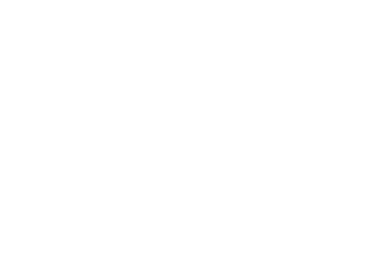
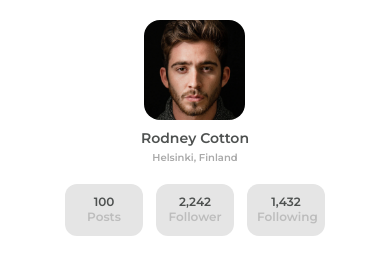
Before and after one commit to lucasmelosilva/my-gallery, a plain HTML site: page index.html in a window 390 px wide. Drawn offline with Linux system fonts and the light colour scheme.

Commit message:
add a sessao profile && estilizacao mobile da sessao profile

```diff
--- /dev/null
+++ b/assets/css/style.css
@@ -0,0 +1,63 @@
+.container {
+  color: #4e5150;
+  font-family: "Montserrat", sans-serif;
+  font-weight: 600;
+  width: 100%;
+  padding: 20px 10px;
+}
+
+.profile {
+  align-items: center;
+  display: flex;
+  flex-direction: column;
+  justify-content: space-between;
+}
+
+.profile-user {
+  display: flex;
+  justify-content: center;
+  align-items: center;
+  flex-direction: column;
+  margin-bottom: 20px;
+}
+
+.profile-user__image {
+  width: 101px;
+  height: 100px;
+  border-radius: 16px;
+  margin-bottom: 10px;
+}
+
+.profile-user__name {
+  font-size: 14px;
+  line-height: 17px;
+  margin-bottom: 5px;
+}
+
+.profile-user__location {
+  color: #a9a9a9;
+  font-size: 10px;
+  line-height: 12px;
+}
+
+.profile-status {
+  display: flex;
+  align-items: center;
+  justify-content: space-between;
+  width: 260px;
+}
+
+.profile-status__item {
+  background-color: #e5e5e5;
+  border-radius: 12px;
+  font-size: 12px;
+  height: 52px;
+  line-height: 15px;
+  padding: 10px;
+  text-align: center;
+  width: 78px;
+}
+
+.profile-status__item > span {
+  color: #bdbdbd;
+}
--- a/index.html
+++ b/index.html
@@ -1,19 +1,51 @@
 <!DOCTYPE html>
 <html lang="en">
+
 <head>
   <meta charset="utf-8" />
-    <meta
-      name="viewport"
-      content="width=device-width, initial-scale=1,
-  maximum-scale=5"
-    />
+  <meta name="viewport" content="width=device-width, initial-scale=1,
+  maximum-scale=5" />
+
+  <link rel="preconnect" href="https://fonts.googleapis.com">
+  <link rel="preconnect" href="https://fonts.gstatic.com" crossorigin>
+  <link href="https://fonts.googleapis.com/css2?family=Montserrat:wght@500;600;700&display=swap" rel="stylesheet">
+
 
   <link rel="icon" href="./assets/img/devchallenges.png" />
   <link rel="stylesheet" href="./assets/css/reset.css">
+  <link rel="stylesheet" href="./assets/css/style.css">
 
   <title>Devchallenges</title>
 
 </head>
+
 <body>
+  <div class="container">
+    <section class="profile">
+      <div class="profile-user">
+        <img class="profile-user__image" src="./assets/img/profilePhoto.png" alt="user's photo" />
+        <h3 class="profile-user__name">Rodney Cotton</h3>
+        <p class="profile-user__location">Helsinki, Finland</p>
+      </div>
+
+      <div class="profile-status">
+        <div class="profile-status__item">
+          <p>100</p>
+          <span>Posts</span>
+        </div>
+
+        <div class="profile-status__item">
+          <p>2,242</p>
+          <span>Follower</span>
+        </div>
+
+        <div class="profile-status__item">
+          <p>1,432</p>
+          <span>Following</span>
+        </div>
+      </div>
+    </section>
+  </div>
 </body>
+
 </html>
```
Also changed, not shown: 1 other file. Lines whose indentation alone changed are shown as unchanged.
